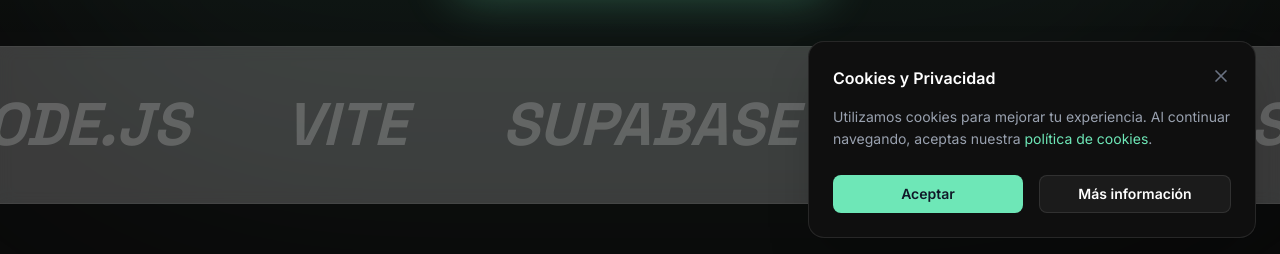
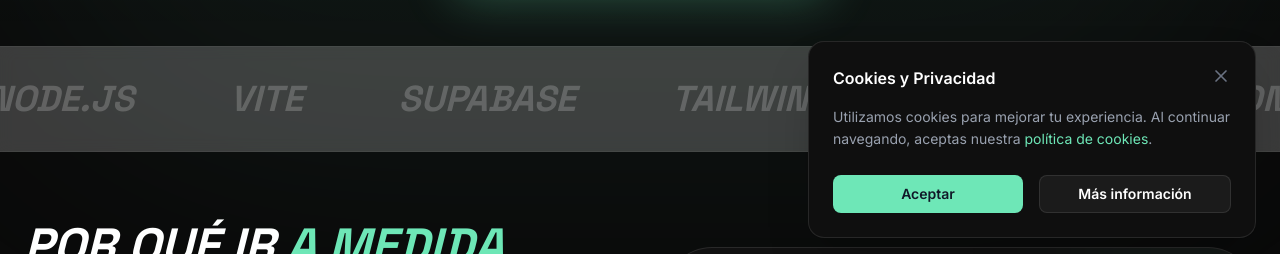
Before and after one commit to raff-liberty/PAGINA-WEB---RAFAEL-ALCALDE-MOLINA, a React (Vite) app: page /servicios/desarrollo-web-medida in a window 1280 px wide. Shown: the part 538-792 px from the top of the page. Built offline with nearby package versions, Linux system fonts and the light colour scheme; no server answers; the database is empty.

Commit message:
Reduce tech stack marquee size - smaller font and less padding

```diff
--- a/src/pages/WebDevelopment.jsx
+++ b/src/pages/WebDevelopment.jsx
@@ -105,10 +105,10 @@ const WebDevelopment = () => {
             </section>
 
             {/* TECH STACK MARQUEE */}
-            <section className="py-12 border-y border-white/5 bg-white/20 backdrop-blur-sm overflow-hidden whitespace-nowrap">
+            <section className="py-8 border-y border-white/5 bg-white/20 backdrop-blur-sm overflow-hidden whitespace-nowrap">
                 <div className="inline-block animate-marquee">
                     {[...techStack, ...techStack].map((tech, i) => (
-                        <span key={i} className="text-white/20 text-4xl md:text-6xl font-display font-black mx-12 uppercase italic">{tech}</span>
+                        <span key={i} className="text-white/20 text-3xl md:text-4xl font-display font-black mx-12 uppercase italic">{tech}</span>
                     ))}
                 </div>
             </section>
```
